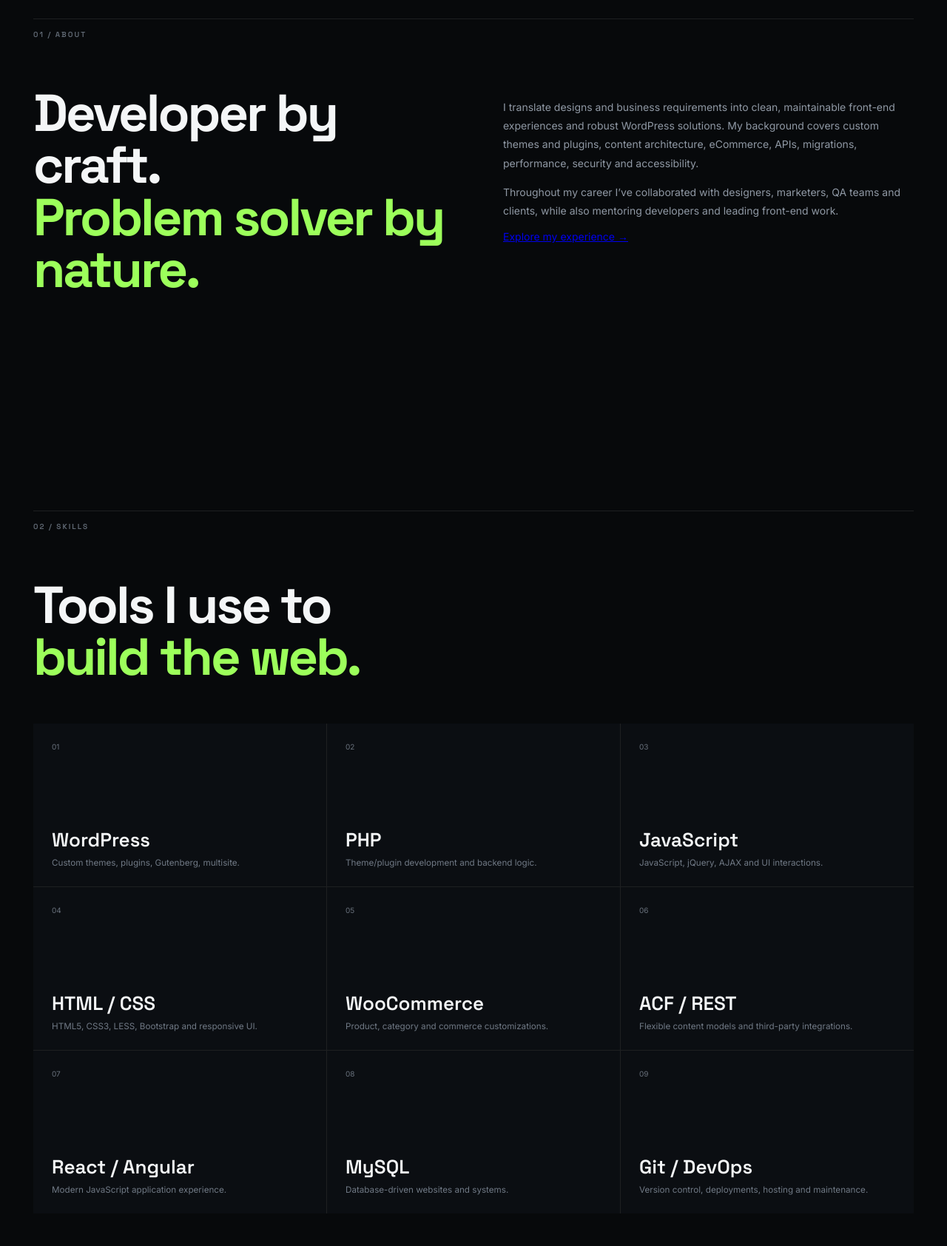
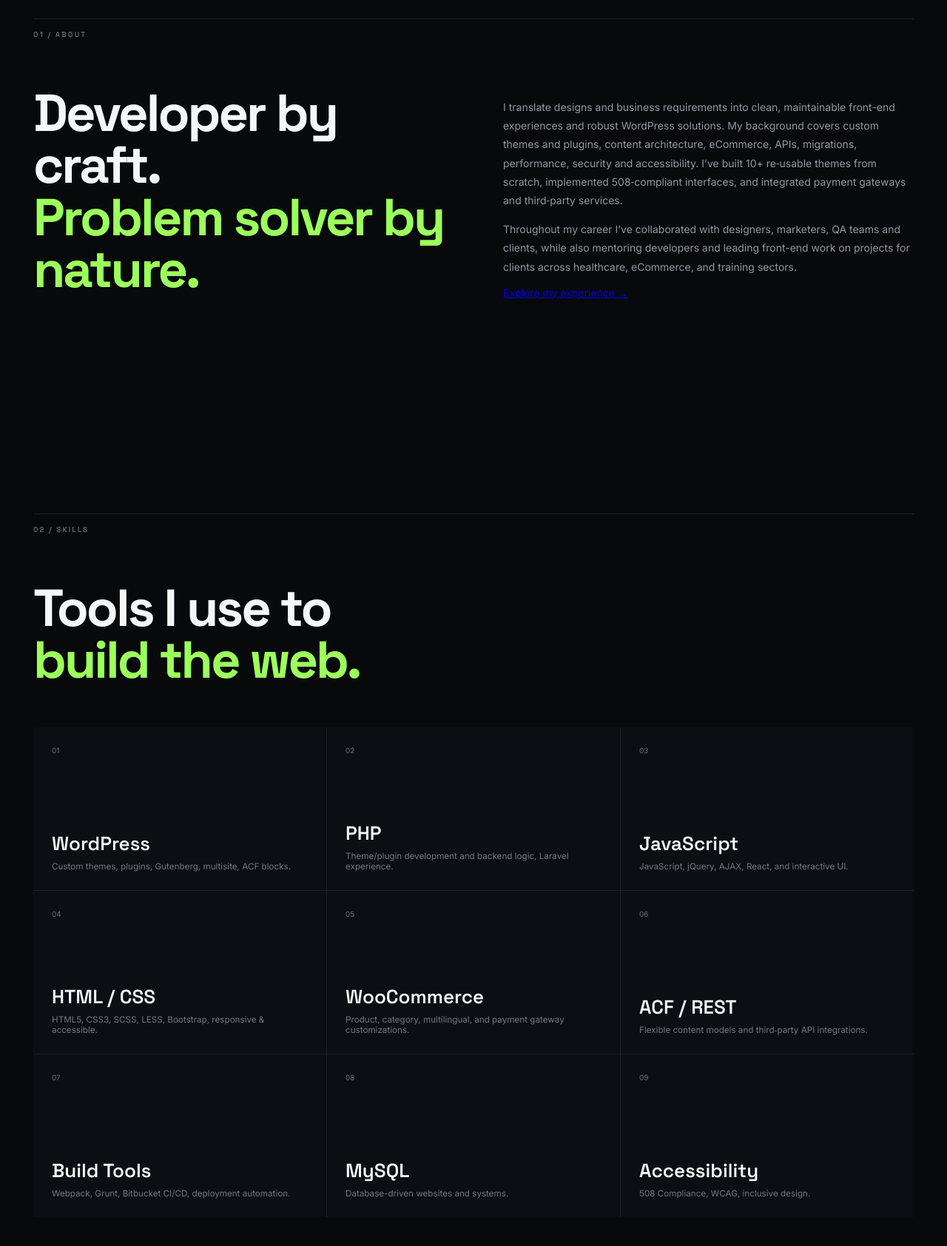
Before and after one commit to thilipdonmax29/thilipkumarwp, a plain HTML site: page index.html in a window 1280 px wide. Shown: the part 920-2604 px from the top of the page at 74% size. Drawn offline with nearby package versions, Linux system fonts and the light colour scheme; animation ran at ten frames a second.

Commit message:
Content changes index.html

```diff
--- a/index.html
+++ b/index.html
@@ -12,34 +12,34 @@
 <div id="webgl"></div><div class="noise"></div>
 <header class="nav"><a class="logo" href="#home">T<span>.</span></a><nav><a href="#about">About</a><a href="#skills">Skills</a><a href="#projects">Projects</a><a href="#experience">Experience</a><a href="#education">Education</a><a href="#contact">Contact</a></nav><a class="pill" href="#contact">Let's talk ↗</a></header>
 <main>
-<section id="home" class="hero"><div class="hero-copy"><p class="eyebrow"><span></span> Senior Software Engineer · WordPress Specialist</p><h1>Building digital<br><em>experiences</em> that work.</h1><p class="lead">I’m Thilip Kumar Padmanaban — a Front-End/UI Developer and WordPress Engineer with 10+ years of hands-on experience building responsive, scalable and performance-focused websites and applications.</p><div class="actions"><a class="primary" href="#projects">View my work ↗</a><a class="secondary" href="#contact">Contact me</a></div><div class="stats"><b>10+<small>Years experience</small></b><b>WP<small>Specialist</small></b><b>UI<small>Focused</small></b><b>API<small>Integrations</small></b></div></div><div class="orb"><div class="ring r1"></div><div class="ring r2"></div><div class="core">T<span>.</span></div><label>WORDPRESS · UI · CODE</label></div></section>
+<section id="home" class="hero"><div class="hero-copy"><p class="eyebrow"><span></span> Senior Software Engineer · WordPress Specialist</p><h1>Building digital<br><em>experiences</em> that work.</h1><p class="lead">I’m Thilip Kumar Padmanaban — a Front-End/UI Developer and WordPress Engineer with 10+ years of hands-on experience building responsive, scalable and performance-focused websites and applications. I specialise in custom themes, plugins, eCommerce, and third‑party API integrations, with a strong focus on accessibility and maintainable code.</p><div class="actions"><a class="primary" href="#projects">View my work ↗</a><a class="secondary" href="#contact">Contact me</a></div><div class="stats"><b>10+<small>Years experience</small></b><b>WP<small>Specialist</small></b><b>UI<small>Focused</small></b><b>API<small>Integrations</small></b></div></div><div class="orb"><div class="ring r1"></div><div class="ring r2"></div><div class="core">T<span>.</span></div><label>WORDPRESS · UI · CODE</label></div></section>
 
-<section id="about"><div class="num">01 / ABOUT</div><div class="grid"><div><h2>Developer by craft.<br><span>Problem solver by nature.</span></h2></div><div><p>I translate designs and business requirements into clean, maintainable front-end experiences and robust WordPress solutions. My background covers custom themes and plugins, content architecture, eCommerce, APIs, migrations, performance, security and accessibility.</p><p>Throughout my career I’ve collaborated with designers, marketers, QA teams and clients, while also mentoring developers and leading front-end work.</p><a class="text-link" href="#experience">Explore my experience →</a></div></div></section>
+<section id="about"><div class="num">01 / ABOUT</div><div class="grid"><div><h2>Developer by craft.<br><span>Problem solver by nature.</span></h2></div><div><p>I translate designs and business requirements into clean, maintainable front-end experiences and robust WordPress solutions. My background covers custom themes and plugins, content architecture, eCommerce, APIs, migrations, performance, security and accessibility. I’ve built 10+ re‑usable themes from scratch, implemented 508‑compliant interfaces, and integrated payment gateways and third‑party services.</p><p>Throughout my career I’ve collaborated with designers, marketers, QA teams and clients, while also mentoring developers and leading front-end work on projects for clients across healthcare, eCommerce, and training sectors.</p><a class="text-link" href="#experience">Explore my experience →</a></div></div></section>
 
 <section id="skills"><div class="num">02 / SKILLS</div><h2>Tools I use to<br><span>build the web.</span></h2><div class="cards">
-<article><i>01</i><strong>WordPress</strong><small>Custom themes, plugins, Gutenberg, multisite.</small></article>
-<article><i>02</i><strong>PHP</strong><small>Theme/plugin development and backend logic.</small></article>
-<article><i>03</i><strong>JavaScript</strong><small>JavaScript, jQuery, AJAX and UI interactions.</small></article>
-<article><i>04</i><strong>HTML / CSS</strong><small>HTML5, CSS3, LESS, Bootstrap and responsive UI.</small></article>
-<article><i>05</i><strong>WooCommerce</strong><small>Product, category and commerce customizations.</small></article>
-<article><i>06</i><strong>ACF / REST</strong><small>Flexible content models and third-party integrations.</small></article>
-<article><i>07</i><strong>React / Angular</strong><small>Modern JavaScript application experience.</small></article>
+<article><i>01</i><strong>WordPress</strong><small>Custom themes, plugins, Gutenberg, multisite, ACF blocks.</small></article>
+<article><i>02</i><strong>PHP</strong><small>Theme/plugin development and backend logic, Laravel experience.</small></article>
+<article><i>03</i><strong>JavaScript</strong><small>JavaScript, jQuery, AJAX, React, and interactive UI.</small></article>
+<article><i>04</i><strong>HTML / CSS</strong><small>HTML5, CSS3, SCSS, LESS, Bootstrap, responsive & accessible.</small></article>
+<article><i>05</i><strong>WooCommerce</strong><small>Product, category, multilingual, and payment gateway customizations.</small></article>
+<article><i>06</i><strong>ACF / REST</strong><small>Flexible content models and third‑party API integrations.</small></article>
+<article><i>07</i><strong>Build Tools</strong><small>Webpack, Grunt, Bitbucket CI/CD, deployment automation.</small></article>
 <article><i>08</i><strong>MySQL</strong><small>Database-driven websites and systems.</small></article>
-<article><i>09</i><strong>Git / DevOps</strong><small>Version control, deployments, hosting and maintenance.</small></article>
+<article><i>09</i><strong>Accessibility</strong><small>508 Compliance, WCAG, inclusive design.</small></article>
 </div></section>
 
-<section id="projects"><div class="num">03 / SELECTED WORK</div><div class="split"><h2>Selected <span>work.</span></h2><p>Replace these placeholders with your strongest live projects, screenshots and case studies.</p></div><div class="projects">
-<article><div class="visual v1">WP</div><div><small>01 — WORDPRESS / ACF</small><h3>Custom WordPress platforms</h3><p>Custom themes, plugins and ACF-powered content structures built around client requirements and intuitive editorial workflows.</p><em>WordPress · ACF · PHP · Gutenberg</em></div><a href="#contact">↗</a></article>
-<article><div class="visual v2">WC</div><div><small>02 — ECOMMERCE</small><h3>Commerce experiences</h3><p>Responsive product and category experiences with custom WooCommerce functionality, performance improvements and maintainable front-end code.</p><em>WooCommerce · JavaScript · CSS3</em></div><a href="#contact">↗</a></article>
-<article><div class="visual v3">API</div><div><small>03 — INTEGRATION</small><h3>REST API & third-party integrations</h3><p>Connected WordPress backends with external applications, CRM, forms and other services through scalable API workflows.</p><em>REST API · PHP · MySQL · AJAX</em></div><a href="#contact">↗</a></article>
-<article><div class="visual v4">UI</div><div><small>04 — FRONT-END</small><h3>Responsive UI systems</h3><p>Pixel-conscious responsive interfaces translated from designs with cross-browser compatibility and mobile-first principles.</p><em>HTML5 · CSS3 · jQuery · Bootstrap</em></div><a href="#contact">↗</a></article>
+<section id="projects"><div class="num">03 / SELECTED WORK</div><div class="split"><h2>Selected <span>work.</span></h2><p>Key projects I’ve delivered across industries – from healthcare to eCommerce.</p></div><div class="projects">
+<article><div class="visual v1">WC</div><div><small>01 — ECOMMERCE / MULTI‑SITE</small><h3>Multi‑site WooCommerce platform</h3><p>Built a multi‑site shopping solution that automatically creates new sites on user sign‑up, with product migration, theme setup, and payment gateway integration (Authorize.net, PayPal, CC Avenue).</p><em>WordPress · WooCommerce · PHP · ACF</em></div><a href="#contact">↗</a></article>
+<article><div class="visual v2">508</div><div><small>02 — HEALTHCARE / ACCESSIBILITY</small><h3>Regional Medical Center</h3><p>Custom theme with 508 Compliance and accessibility features for a hospital website, including doctor listings, service pages, and responsive design – led a team of three.</p><em>WordPress · PHP · HTML/CSS · Accessibility</em></div><a href="#contact">↗</a></article>
+<article><div class="visual v3">API</div><div><small>03 — INTEGRATION</small><h3>Optegra Eye Hospital</h3><p>Booking system with third‑party API integration for patient data, built on a custom WordPress theme with ACF blocks and Grunt‑based optimisation.</p><em>PHP · REST API · Grunt · ACF</em></div><a href="#contact">↗</a></article>
+<article><div class="visual v4">ML</div><div><small>04 — MULTILINGUAL ECOMMERCE</small><h3>French Touch Seeds</h3><p>Multilingual cannabis seed store with multi‑currency, WooCommerce, and Webpack for asset optimisation – serving European markets with custom payment flows.</p><em>WooCommerce · Webpack · WPML · PHP</em></div><a href="#contact">↗</a></article>
 </div></section>
 
-<section id="experience"><div class="num">04 / EXPERIENCE</div><div class="grid"><div><h2>A decade of<br><span>shipping websites.</span></h2><p class="muted">From junior web development to senior WordPress engineering, with hands-on ownership of implementation, troubleshooting and delivery.</p></div><div class="timeline">
-<article><b>01</b><div><small>JAN 2022 — PRESENT</small><h3>Sr Software Engineer</h3><strong>G2 Technology Solutions India Pvt Ltd.</strong><p>Design, develop and maintain WordPress websites using custom themes and plugins. Build responsive, SEO-optimized and performance-focused pages; implement ACF, Gutenberg and page builders; integrate APIs and plugins; perform debugging, code reviews, security, accessibility and speed optimization; maintain Git workflows and automate deployment/backup processes.</p></div></article>
-<article><b>02</b><div><small>MAY 2021 — JUN 2022</small><h3>Software Engineer</h3><strong>Axioned</strong><p>Built custom WordPress themes and PHP shopping-cart solutions. Established WordPress architecture, managed migrations, customized client themes, configured cPanel/WHM and WP Engine environments, simplified content UX and engineered RESTful APIs for third-party integrations.</p></div></article>
-<article><b>03</b><div><small>DEC 2019 — MAY 2021</small><h3>Senior Web Developer</h3><strong>SPLIT, Chennai</strong><p>Created WordPress themes from startup, worked with Gutenberg, created custom ACF blocks and registered block patterns. Handled WP Engine environments, SSL setup and WordPress server configuration while working deeply with themes, plugins and core functions.</p></div></article>
-<article><b>04</b><div><small>SEP 2014 — DEC 2019</small><h3>UI/Frontend Developer & Team Lead</h3><strong>Newlineinfo Corp, Pondicherry</strong><p>Developed and maintained eCommerce websites and front-end functionality. Built cross-browser HTML5/CSS3/JavaScript/jQuery interfaces, responsive conversions and animations; worked with clients, provided technical support, mentored team members and developed database-driven systems.</p></div></article>
+<section id="experience"><div class="num">04 / EXPERIENCE</div><div class="grid"><div><h2>A decade of<br><span>shipping websites.</span></h2><p class="muted">From junior web development to senior WordPress engineering, with hands‑on ownership of implementation, troubleshooting, and delivery across diverse client projects.</p></div><div class="timeline">
+<article><b>01</b><div><small>JAN 2022 — PRESENT</small><h3>Sr Software Engineer</h3><strong>G2 Technology Solutions India Pvt Ltd.</strong><p>Design, develop and maintain WordPress websites using custom themes and plugins. Build responsive, SEO-optimized and performance-focused pages; implement ACF, Gutenberg and page builders; integrate APIs and plugins; perform debugging, code reviews, security, accessibility and speed optimization; maintain Git workflows and automate deployment/backup processes. Led projects for clients like Pandemic Action Network (WPGraphQL backend) and Connected Senses (Webpack, Bitbucket).</p></div></article>
+<article><b>02</b><div><small>MAY 2021 — JUN 2022</small><h3>Software Engineer</h3><strong>Axioned</strong><p>Built custom WordPress themes and PHP shopping-cart solutions. Established WordPress architecture, managed migrations, customized client themes, configured cPanel/WHM and WP Engine environments, simplified content UX and engineered RESTful APIs for third-party integrations. Worked on the Biolinkstest multi‑site eCommerce project.</p></div></article>
+<article><b>03</b><div><small>DEC 2019 — MAY 2021</small><h3>Senior Web Developer</h3><strong>SPLIT, Chennai</strong><p>Created WordPress themes from startup, worked with Gutenberg, created custom ACF blocks and registered block patterns. Handled WP Engine environments, SSL setup and WordPress server configuration while working deeply with themes, plugins and core functions. Delivered the GSATRAIN training booking site and the Regional Medical Center project.</p></div></article>
+<article><b>04</b><div><small>SEP 2014 — DEC 2019</small><h3>UI/Frontend Developer & Team Lead</h3><strong>Newlineinfo Corp, Pondicherry</strong><p>Developed and maintained eCommerce websites and front-end functionality. Built cross-browser HTML5/CSS3/JavaScript/jQuery interfaces, responsive conversions and animations; worked with clients, provided technical support, mentored team members and developed database-driven systems. Key projects included Optegra and French Touch Seeds.</p></div></article>
 <article><b>05</b><div><small>AUG 2013 — SEP 2014</small><h3>Junior Web Developer</h3><strong>Castouri Technologies, Pondicherry</strong><p>Converted graphic designs into DotNetNuke skins using CSS3, jQuery, ASP.NET and HTML. Built responsive layouts, developed and modified modules, collaborated with hosting providers and researched emerging web technologies.</p></div></article>
 <article><b>06</b><div><small>SEP 2012 — AUG 2013</small><h3>Sales & Service Engineer</h3><strong>Guru Computers, Pondicherry</strong><p>Managed dealer relationships, supported customers, communicated product features, processed transactions and contributed to business planning and sales strategies.</p></div></article>
 </div></div></section>
```
